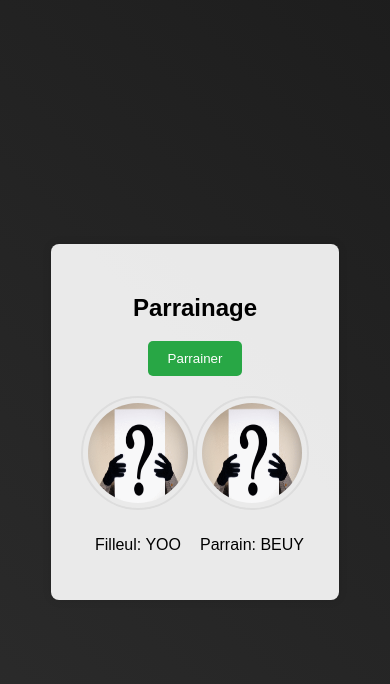
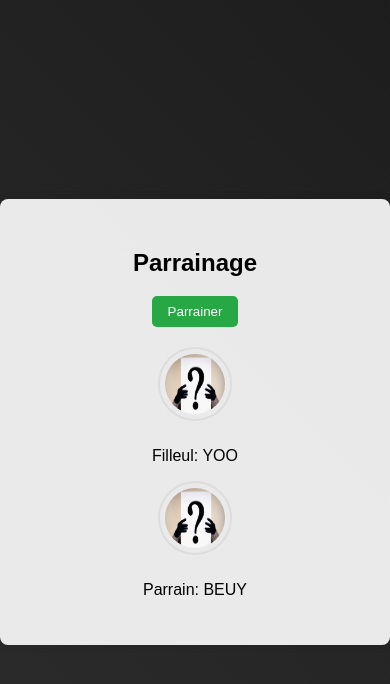
Before and after one commit to Elhians/parrainage, a PHP site: page /parrainage.html in a window 390 px wide. Shown: the top 684 px of the page. Run offline with PHP 8.4, Linux system fonts and the light colour scheme.

Commit message:
ajout de la responsivité

```diff
--- a/parrainage.css
+++ b/parrainage.css
@@ -74,3 +74,31 @@ button:hover {
 .reveal {
     opacity: 1;
 }
+/* Media Queries */
+@media (max-width: 768px) {
+    .container {
+        width: 100%;
+        max-width: 100%;
+    }
+
+    #animation-container {
+        flex-direction: column;
+        align-items: center;
+    }
+
+    .person-container img {
+        width: 80px;
+        height: 80px;
+    }
+}
+
+@media (max-width: 480px) {
+    .person-container img {
+        width: 60px;
+        height: 60px;
+    }
+
+    button {
+        padding: 8px 16px;
+    }
+}
```
